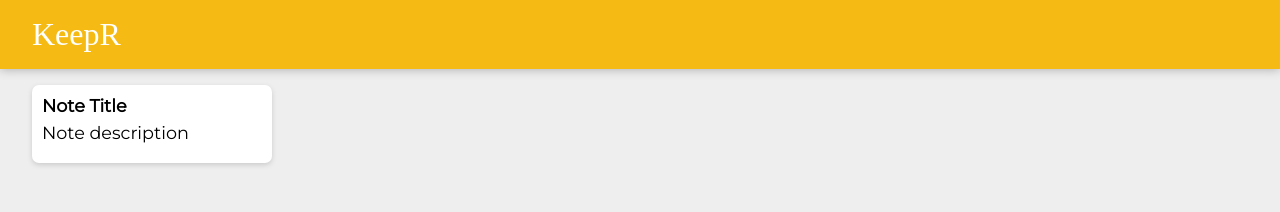
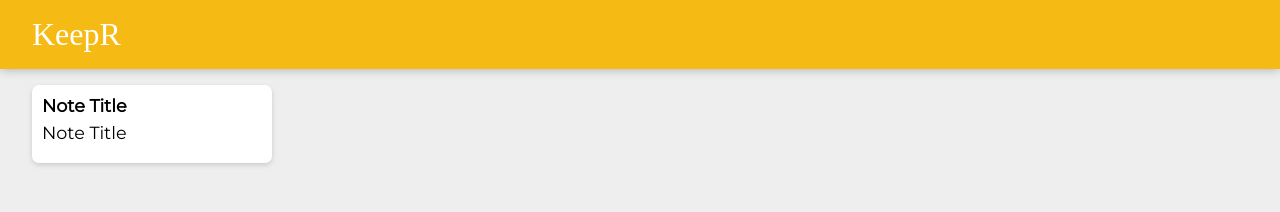
Before and after one commit to jubhavsar/Note-Keeper-app, a React (Create React App) app: page / in a window 1280 px wide. Shown: the top 212 px of the page. Built offline with nearby package versions, Linux system fonts and the light colour scheme; a web font is replaced by a local one.

Commit message:
pass props

```diff
--- a/src/Components/Note.jsx
+++ b/src/Components/Note.jsx
@@ -1,10 +1,10 @@
 import React from 'react';
 
-const Note = () => {
+const Note = (props) => {
   return (
     <div className='note'>
-      <h1>Note Title</h1>
-      <p>Note description</p>
+      <h1>{props.title}</h1>
+      <p>{props.content}</p>
     </div>
   )
 }
```
